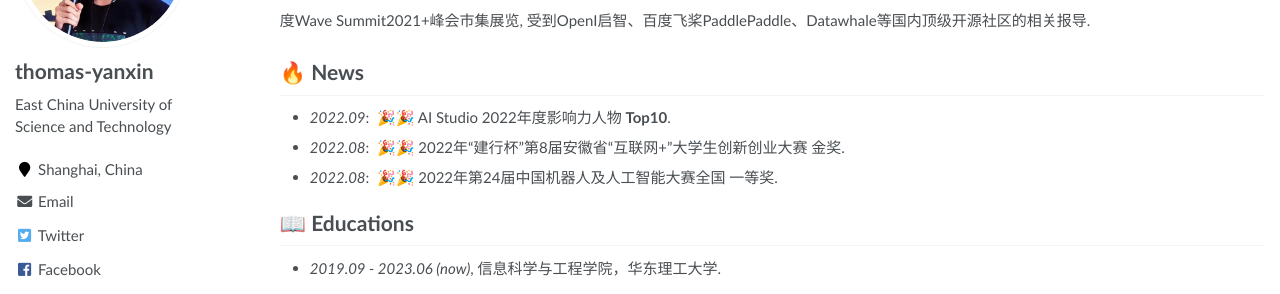
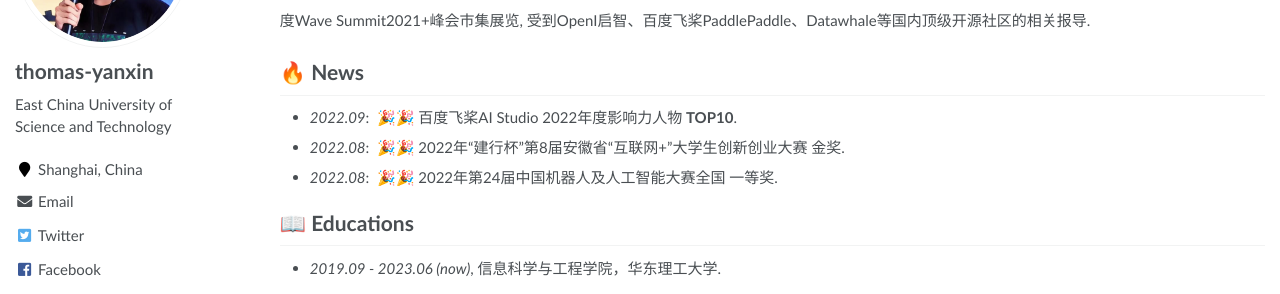
Before and after one commit to thomas-yanxin/thomas-yanxin.github.io, a Jekyll site: the page built from _pages/about.md, in a window 1280 px wide and 1400 px high. Shown: the part 218-512 px from the top of the window. Built offline with Jekyll 4.4.1, drawn with Linux system fonts in a browser that asks for light colours; some web fonts are replaced; some of the changed text lies outside the part shown.

Commit message:
Update about.md

```diff
--- a/_pages/about.md
+++ b/_pages/about.md
@@ -24,7 +24,7 @@
 </p>
 
 # 🔥 News
-- *2022.09*: &nbsp;🎉🎉 AI Studio 2022年度影响力人物 **Top10**.
+- *2022.09*: &nbsp;🎉🎉 百度飞桨AI Studio 2022年度影响力人物 **TOP10**.
 - *2022.08*: &nbsp;🎉🎉 2022年“建行杯”第8届安徽省“互联网+”大学生创新创业大赛 金奖.
 - *2022.08*: &nbsp;🎉🎉 2022年第24届中国机器人及人工智能大赛全国 一等奖.
 
@@ -99,7 +99,7 @@
 
 - 中国宇航学会会员 \| [\[点击\]](https://github.com/thomas-yanxin/thomas-yanxin.github.io/blob/master/proof/csaspace_Member.pdf)
 
-- AI Studio 2022年度影响力人物 **Top10** \| [\[点击\]](https://mp.weixin.qq.com/s/jKTEAP1euh4yBoatod9E0Q)
+- 百度飞桨AI Studio 2022年度影响力人物 **TOP10** \| [\[点击\]](https://mp.weixin.qq.com/s/jKTEAP1euh4yBoatod9E0Q)
 
 - 2022年OpenI启智社区首批资深体验官 \| [\[点击\]](https://openi.org.cn/index.php?m=content&c=index&a=show&catid=221&id=53)
 
```
